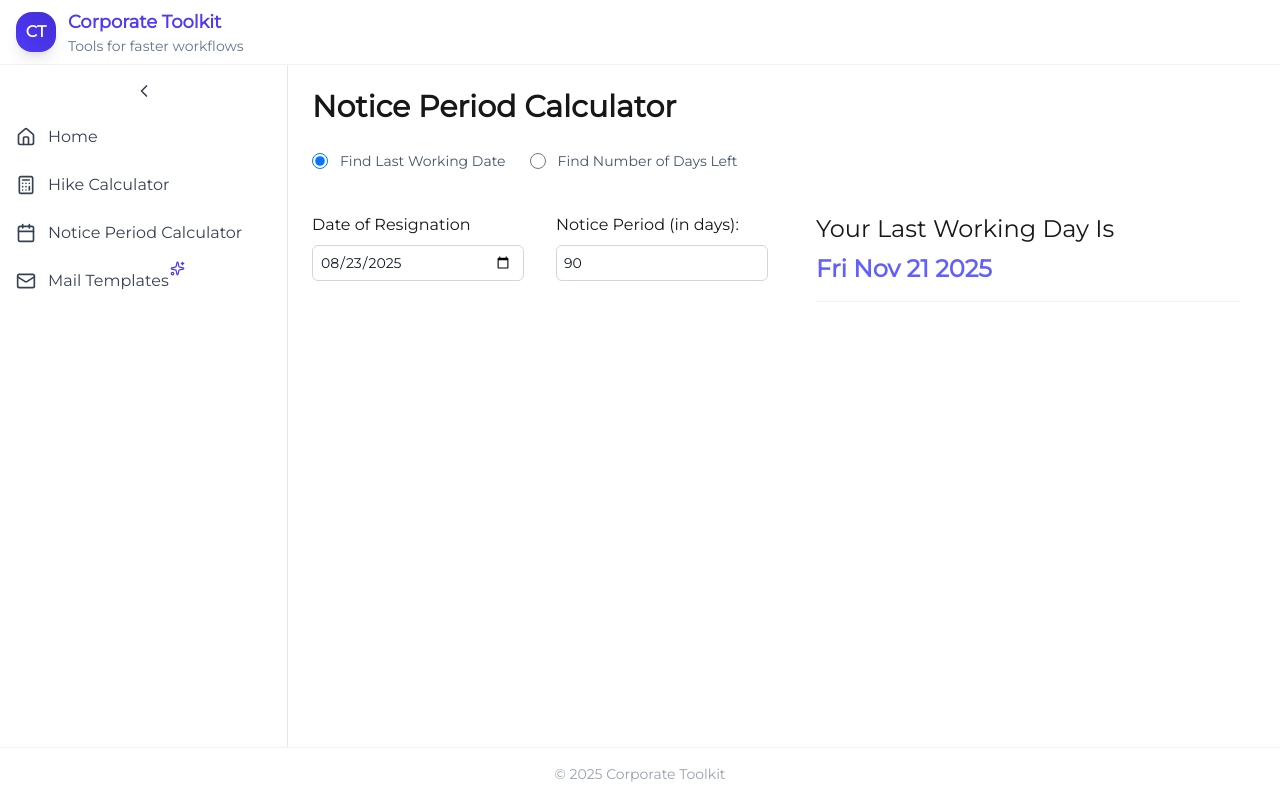
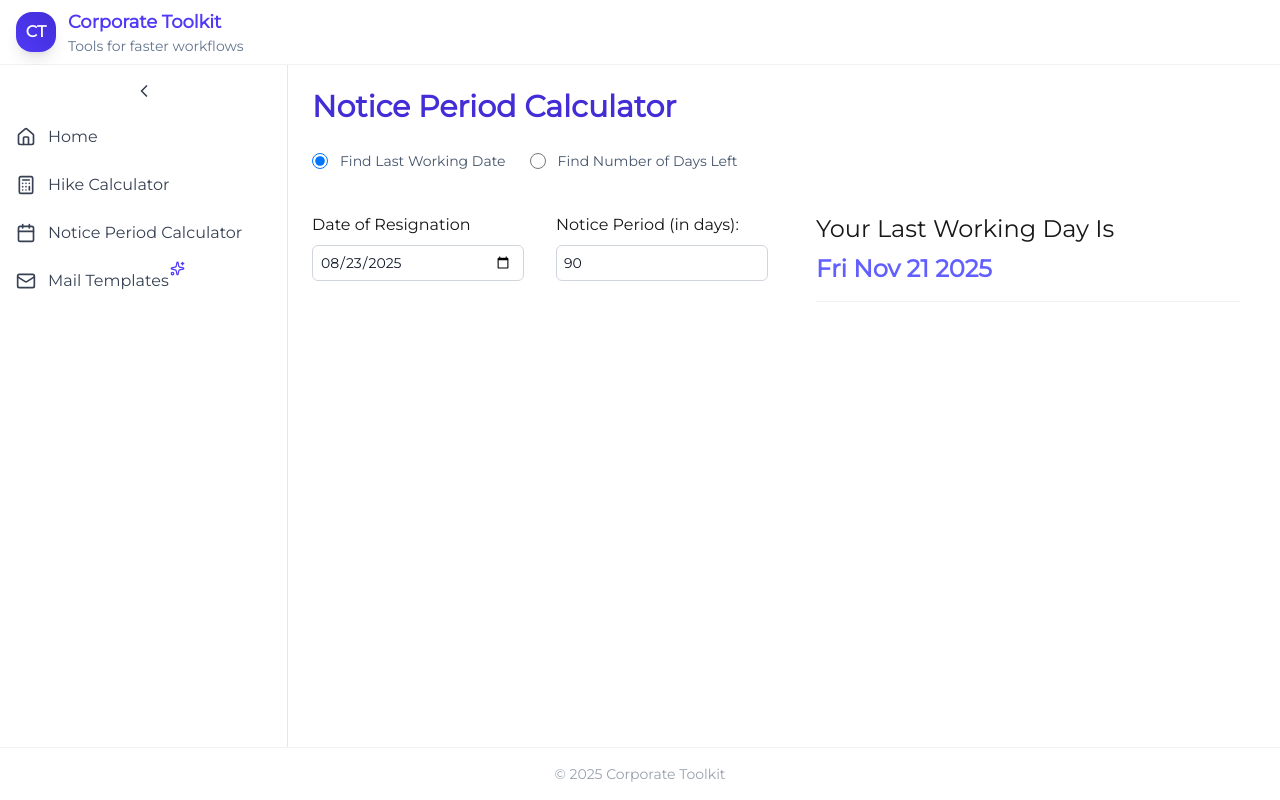
Before and after one commit to saif80ali/corporate-toolkit, a Next.js app: page /notice-period-calculator in a window 1280 px wide. Built offline with nearby package versions, Linux system fonts and the light colour scheme.

Commit message:
Header color alignent

```diff
--- a/src/pages/hike-calculator.tsx
+++ b/src/pages/hike-calculator.tsx
@@ -65,7 +65,7 @@ function HikeCalculator() {
       <form>
         <div className="sm:col-span-3">
           <fieldset>
-            <h1 className="text-3xl font-semibold">Salary Hike Calculator </h1>
+            <h1 className="text-3xl font-semibold text-indigo-700">Salary Hike Calculator </h1>
             <div className="mt-6 flex gap-x-6 items-center">
               <div className="flex items-center gap-x-3">
                 <input
--- a/src/pages/notice-period-calculator.tsx
+++ b/src/pages/notice-period-calculator.tsx
@@ -80,7 +80,7 @@ function NoticePeriodCalculator() {
       <form>
         <div className="sm:col-span-3">
           <fieldset>
-            <h1 className="text-3xl font-semibold">Notice Period Calculator</h1>
+            <h1 className="text-3xl font-semibold text-indigo-700">Notice Period Calculator</h1>
             <div className="mt-6 flex gap-x-6 items-center">
               <div className="flex items-center gap-x-3">
                 <input
```
